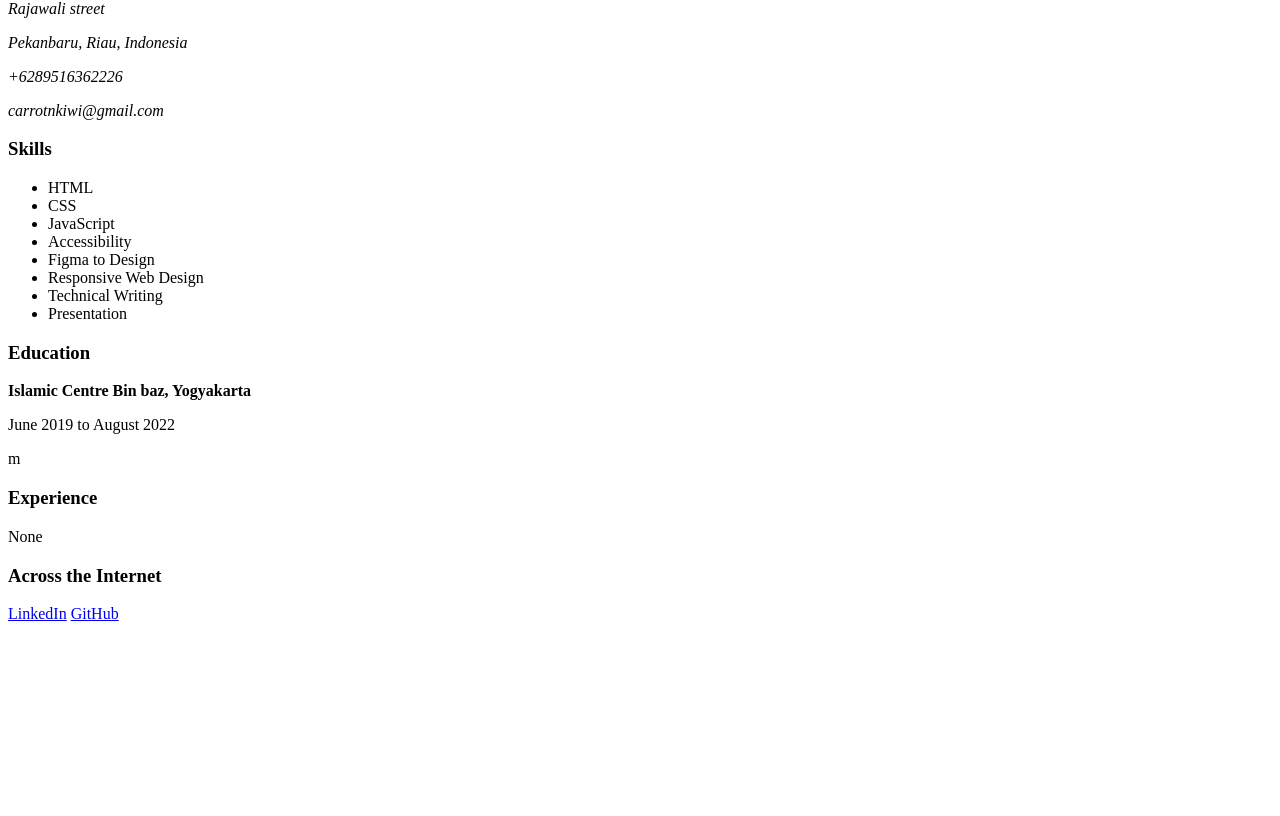
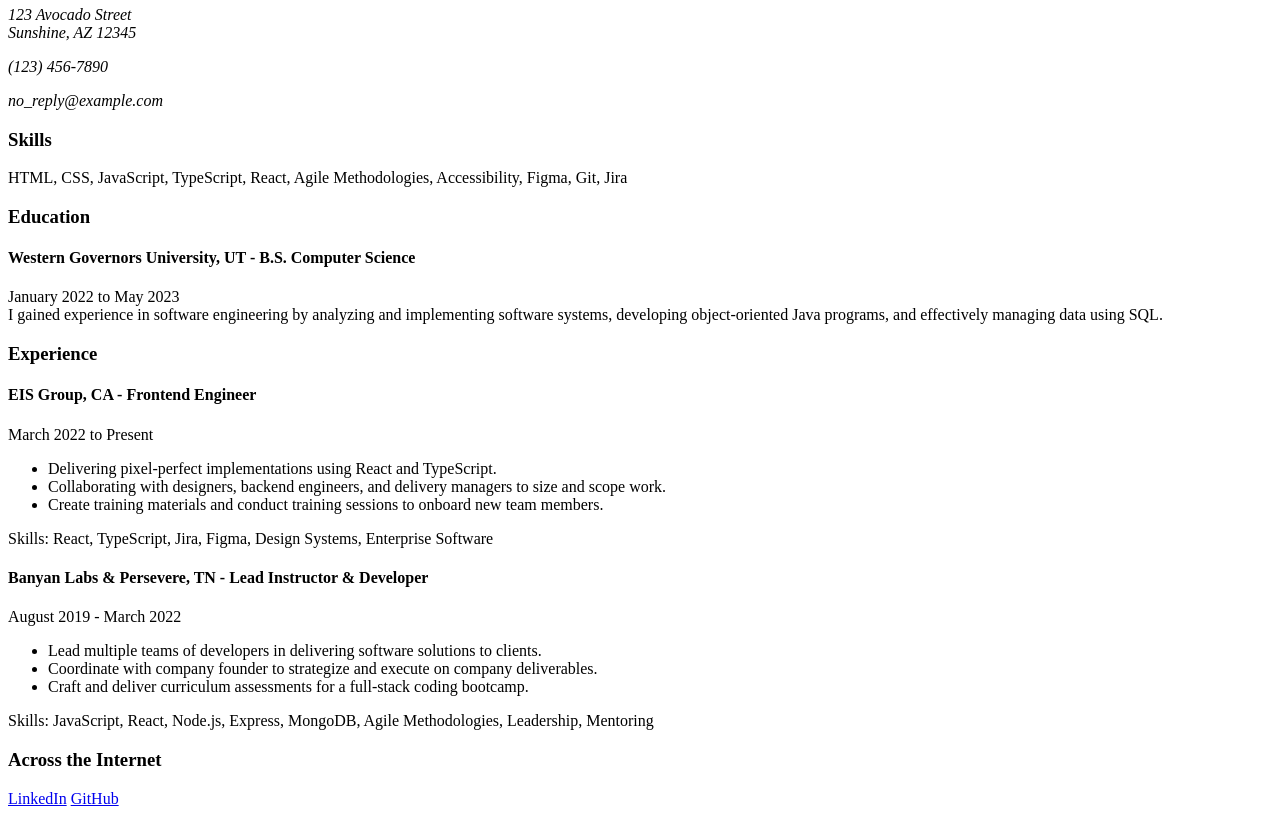
Before and after one commit to Pandabear657/my-project1, a plain HTML site: page cvcode/index.html in a window 1280 px wide. Shown: the part 121-937 px from the top of the page. Before the commit the page ends 800 px from the top, so only its background shows below. Drawn offline with Linux system fonts and the light colour scheme.

Commit message:
Update index.html

```diff
--- a/cvcode/index.html
+++ b/cvcode/index.html
@@ -26,38 +26,82 @@
 
 <body>
     <header>
-        <h1>Shofy Yurrahman</h1>
-        <h3>Junior Frontend Developer</h3>
-        <address>
-            <p>Rajawali street</p>
-            <p>Pekanbaru, Riau, Indonesia</p>
-            <p>+6289516362226</p>
-            <p>carrotnkiwi@gmail.com</p>
-        </address>
+        <h1>Developer Name</h1>
+        <h2>Software Engineer</h2>
+        <div class="contact-info">
+            <address>
+                123 Avocado Street<br />
+                Sunshine, AZ 12345
+                <p>(123) 456-7890</p>
+                <p>no_reply@example.com</p>
+            </address>
+        </div>
     </header>
     <main>
-        <section>
-            <h3>Skills</h3>
-            <ul>
-                <li>HTML</li>
-                <li>CSS</li>
-                <li>JavaScript</li>
-                <li>Accessibility</li>
-                <li>Figma to Design</li>
-                <li>Responsive Web Design</li>
-                <li>Technical Writing</li>
-                <li>Presentation</li>
-            </ul>
+        <section class="skills">
+            <h3 class="section-title">Skills</h3>
+            <p>
+                HTML, CSS, JavaScript, TypeScript, React, Agile Methodologies,
+                Accessibility, Figma, Git, Jira
+            </p>
         </section>
-        <section>
-            <h3>Education</h3>
-            <p><strong>Islamic Centre Bin baz, Yogyakarta</strong></p>
-            <p><time datetime="2019-06">June 2019</time> to <time datetime="2022-08">August 2022</time></p>
-            <p>m</p>
+
+        <section class="education">
+            <h3 class="section-title">Education</h3>
+            <h4>Western Governors University, UT - B.S. Computer Science</h4>
+            <p>
+                January 2022 to May 2023<br />
+                I gained experience in software engineering by analyzing and
+                implementing software systems, developing object-oriented Java
+                programs, and effectively managing data using SQL.
+            </p>
         </section>
-        <section>
-            <h3>Experience</h3>
-            <p>None</p>
+        <section class="experience">
+            <h3 class="section-title">Experience</h3>
+            <article>
+                <h4>EIS Group, CA - Frontend Engineer</h4>
+                <p>March 2022 to Present</p>
+                <ul>
+                    <li>
+                        Delivering pixel-perfect implementations using React and
+                        TypeScript.
+                    </li>
+                    <li>
+                        Collaborating with designers, backend engineers, and delivery
+                        managers to size and scope work.
+                    </li>
+                    <li>
+                        Create training materials and conduct training sessions to onboard
+                        new team members.
+                    </li>
+                </ul>
+                <p>
+                    Skills: React, TypeScript, Jira, Figma, Design Systems, Enterprise
+                    Software
+                </p>
+            </article>
+            <article>
+                <h4>Banyan Labs & Persevere, TN - Lead Instructor & Developer</h4>
+                <p>August 2019 - March 2022</p>
+                <ul>
+                    <li>
+                        Lead multiple teams of developers in delivering software solutions
+                        to clients.
+                    </li>
+                    <li>
+                        Coordinate with company founder to strategize and execute on
+                        company deliverables.
+                    </li>
+                    <li>
+                        Craft and deliver curriculum assessments for a full-stack coding
+                        bootcamp.
+                    </li>
+                </ul>
+                <p>
+                    Skills: JavaScript, React, Node.js, Express, MongoDB, Agile
+                    Methodologies, Leadership, Mentoring
+                </p>
+            </article>
         </section>
     </main>
     <footer>
```
